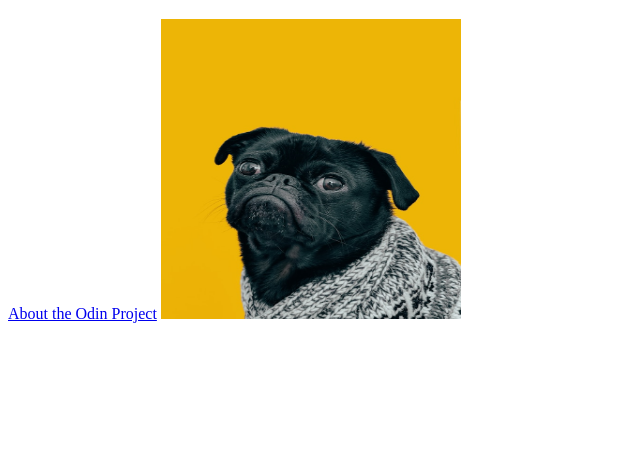
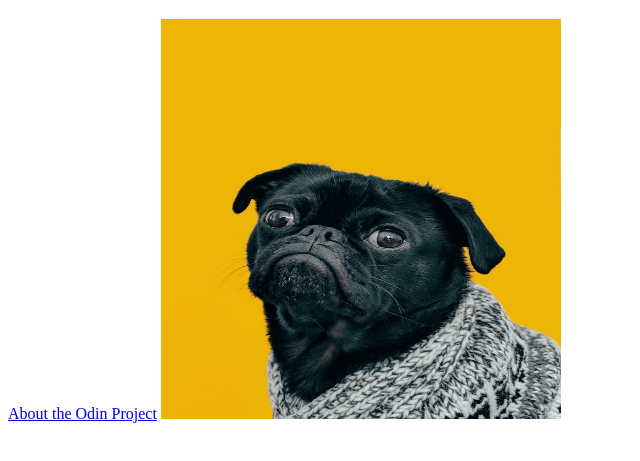
Before and after one commit to NickkRey/git_test, a plain HTML site: page html-foundation/link_and_image.html in a window 1280 px wide. Shown: the part 61-522 px from the top of the page, without its empty margins (0-640 px from the left). Drawn offline with Linux system fonts and the light colour scheme.

Commit message:
Make the dog picture bigger
To specify the dog picture

```diff
--- a/html-foundation/link_and_image.html
+++ b/html-foundation/link_and_image.html
@@ -8,6 +8,6 @@
 <body>
     <h1>Homepage</h1>
     <a href="https://www.theodinproject.com/about" target="_blank" rel="noopener noreferrer">About the Odin Project</a>
-    <img src="../dog.jpg" alt="The Dog Picture" height="300" width="300">
+    <img src="../dog.jpg" alt="The Dog Picture" height="400" width="400">
 </body>
 </html>
```
